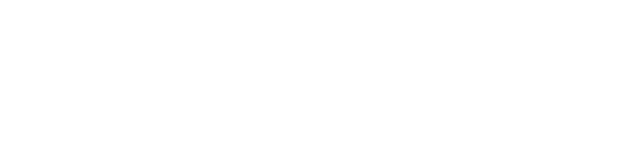
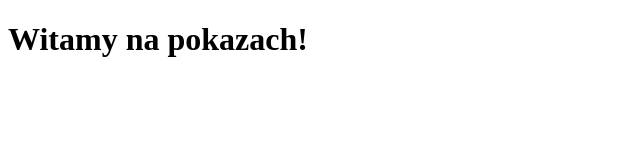
Before and after one commit to mateuszlata/project-3, a plain HTML site: page index.html in a window 1280 px wide. Shown: the whole page, without its empty margins (0-640 px from the left). Drawn offline with Linux system fonts and the light colour scheme.

Commit message:
Update index.html

```diff
--- a/index.html
+++ b/index.html
@@ -7,6 +7,6 @@
     <title>Chomik fajny jest!</title>
 </head>
 <body>
-
+    <h1>Witamy na pokazach!</h1>
 </body>
 </html>
```
